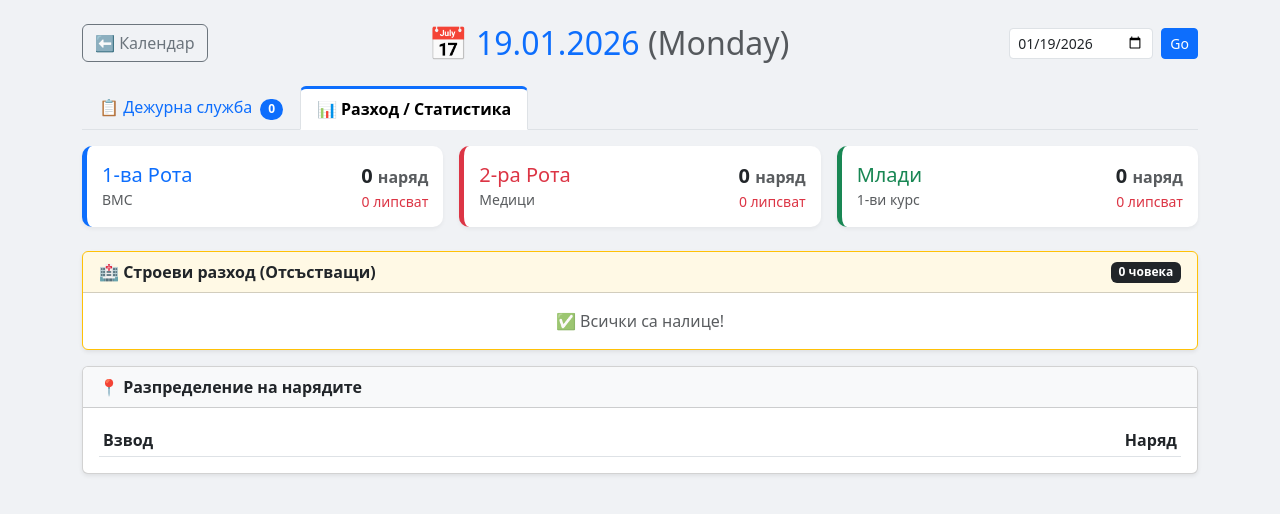
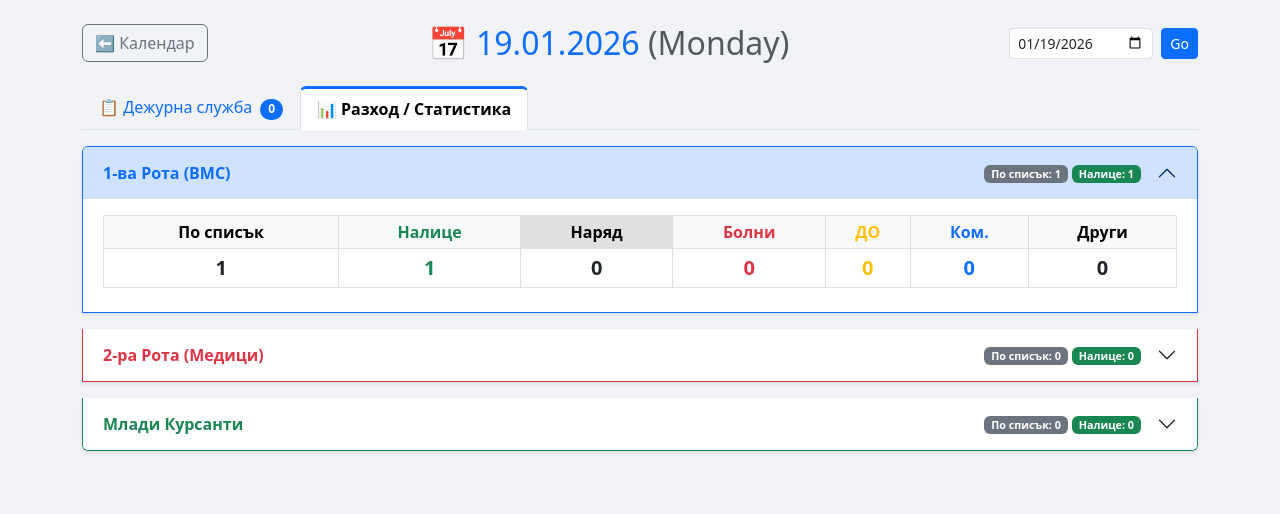
Before and after one commit to Ivoslav/dutos-v3, a Django app: page /roster/daily/ in a window 1280 px wide, after a click on "📊 Разход / Статистика". Shown: the top 514 px of the page. Run offline with Django 5.2, Linux system fonts and the light colour scheme; tables that the repository leaves empty hold one stand-in row (values such as "Sample post"); lists and menus that the app fills with data are empty.

Commit message:
Refactor daily roster stats and reporting UI
Reworked the daily roster view and template to generate and display a detailed, group-based report of soldier statuses (present, on duty, sick, home, mission, other) using an accordion UI. The backend now builds a comprehensive report structure for each group, replacing the previous hardcoded statistics and absentee tables, and the frontend renders this with improved clarity and breakdowns for each status type.

```diff
--- a/roster/templates/roster/daily_roster.html
+++ b/roster/templates/roster/daily_roster.html
@@ -95,153 +95,128 @@
         </div>
 
         <div class="tab-pane fade" id="stats">
+
+            <div class="accordion" id="reportAccordion">
+
+                {% for key, group in report.items %}
+                <div class="accordion-item mb-3 border-{{ group.class }} shadow-sm">
+
+                    <h2 class="accordion-header" id="heading{{ key }}">
+                        <button class="accordion-button {% if not forloop.first %}collapsed{% endif %}" type="button"
+                                data-bs-toggle="collapse" data-bs-target="#collapse{{ key }}">
+                            <div class="d-flex w-100 justify-content-between align-items-center me-3">
+                                <span class="fw-bold text-{{ group.class }}">{{ group.name }}</span>
+
+                                <div style="font-size: 0.9rem;">
+                                    <span class="badge bg-secondary">По списък: {{ group.total }}</span>
+                                    <span class="badge bg-success">Налице: {{ group.present }}</span>
+                                    {% if group.duty %}<span class="badge bg-dark">Наряд: {{ group.duty|length }}</span>{% endif %}
+                                    {% if group.sick %}<span class="badge bg-danger">Болни: {{ group.sick|length }}</span>{% endif %}
+                                </div>
+                            </div>
+                        </button>
+                    </h2>
+
+                    <div id="collapse{{ key }}" class="accordion-collapse collapse {% if forloop.first %}show{% endif %}"
+                         data-bs-parent="#reportAccordion">
+                        <div class="accordion-body">
+
+                            <table class="table table-bordered table-sm text-center mb-4">
+                                <thead class="table-light">
+                                    <tr>
+                                        <th>По списък</th>
+                                        <th class="text-success">Налице</th>
+                                        <th class="table-active">Наряд</th>
+                                        <th class="text-danger">Болни</th>
+                                        <th class="text-warning">ДО</th>
+                                        <th class="text-primary">Ком.</th>
+                                        <th>Други</th>
+                                    </tr>
+                                </thead>
+                                <tbody class="fw-bold fs-5">
+                                    <tr>
+                                        <td>{{ group.total }}</td>
+                                        <td class="text-success">{{ group.present }}</td>
+                                        <td>{{ group.duty|length }}</td>
+                                        <td class="text-danger">{{ group.sick|length }}</td>
+                                        <td class="text-warning">{{ group.home|length }}</td>
+                                        <td class="text-primary">{{ group.mission|length }}</td>
+                                        <td>{{ group.other|length }}</td>
+                                    </tr>
+                                </tbody>
+                            </table>
+
                             <div class="row g-3">
 
-                <div class="col-md-4">
-                    <div class="stats-card border-start border-5 border-primary">
-                        <div class="d-flex justify-content-between align-items-center">
-                            <div>
-                                <h5 class="text-primary mb-0">1-ва Рота</h5>
-                                <small class="text-muted">ВМС</small>
-                            </div>
-                            <div class="text-end">
-                                <div class="fw-bold fs-5">{{ c1_stats.duty }} <span class="text-muted fs-6">наряд</span></div>
-                                <div class="text-danger small">{{ c1_stats.absent }} липсват</div>
+                                {% if group.duty %}
+                                <div class="col-md-6">
+                                    <div class="card h-100 border-secondary">
+                                        <div class="card-header bg-secondary text-white py-1">💂 Наряд ({{ group.duty|length }})</div>
+                                        <ul class="list-group list-group-flush small">
+                                            {% for s in group.duty %}
+                                            <li class="list-group-item d-flex justify-content-between">
+                                                <span>{{ s.soldier.last_name }}</span>
+                                                <strong>{{ s.duty_type.name }}</strong>
+                                            </li>
+                                            {% endfor %}
+                                        </ul>
                                     </div>
                                 </div>
+                                {% endif %}
+
+                                {% if group.sick %}
+                                <div class="col-md-6">
+                                    <div class="card h-100 border-danger">
+                                        <div class="card-header bg-danger text-white py-1">🤒 Болни / Лазарет ({{ group.sick|length }})</div>
+                                        <ul class="list-group list-group-flush small">
+                                            {% for l in group.sick %}
+                                            <li class="list-group-item">
+                                                <strong>{{ l.soldier.last_name }}</strong>
+                                                <span class="text-muted fst-italic">- {{ l.reason|default:"Болест" }}</span>
+                                                <span class="float-end">{{ l.end_date|date:"d.m" }}</span>
+                                            </li>
+                                            {% endfor %}
+                                        </ul>
                                     </div>
                                 </div>
+                                {% endif %}
 
-                <div class="col-md-4">
-                    <div class="stats-card border-start border-5 border-danger">
-                        <div class="d-flex justify-content-between align-items-center">
-                            <div>
-                                <h5 class="text-danger mb-0">2-ра Рота</h5>
-                                <small class="text-muted">Медици</small>
-                            </div>
-                            <div class="text-end">
-                                <div class="fw-bold fs-5">{{ c2_stats.duty }} <span class="text-muted fs-6">наряд</span></div>
-                                <div class="text-danger small">{{ c2_stats.absent }} липсват</div>
+                                {% if group.home %}
+                                <div class="col-md-6">
+                                    <div class="card h-100 border-warning">
+                                        <div class="card-header bg-warning text-dark py-1">🏠 Домашен отпуск ({{ group.home|length }})</div>
+                                        <ul class="list-group list-group-flush small">
+                                            {% for l in group.home %}
+                                            <li class="list-group-item">
+                                                <strong>{{ l.soldier.last_name }}</strong>
+                                                <span class="float-end">до {{ l.end_date|date:"d.m" }}</span>
+                                            </li>
+                                            {% endfor %}
+                                        </ul>
                                     </div>
                                 </div>
+                                {% endif %}
+
+                                {% if group.mission %}
+                                <div class="col-md-6">
+                                    <div class="card h-100 border-primary">
+                                        <div class="card-header bg-primary text-white py-1">✈️ Командировка ({{ group.mission|length }})</div>
+                                        <ul class="list-group list-group-flush small">
+                                            {% for l in group.mission %}
+                                            <li class="list-group-item">
+                                                <strong>{{ l.soldier.last_name }}</strong>
+                                                <span class="float-end">{{ l.end_date|date:"d.m" }}</span>
+                                            </li>
+                                            {% endfor %}
+                                        </ul>
                                     </div>
                                 </div>
+                                {% endif %}
 
-                <div class="col-md-4">
-                    <div class="stats-card border-start border-5 border-success">
-                        <div class="d-flex justify-content-between align-items-center">
-                            <div>
-                                <h5 class="text-success mb-0">Млади</h5>
-                                <small class="text-muted">1-ви курс</small>
-                            </div>
-                            <div class="text-end">
-                                <div class="fw-bold fs-5">{{ young_stats.duty }} <span class="text-muted fs-6">наряд</span></div>
-                                <div class="text-danger small">{{ young_stats.absent }} липсват</div>
+                            </div> </div>
                     </div>
                 </div>
-                    </div>
-                </div>
-
-                <div class="col-12 mt-4">
-                    <div class="card shadow-sm border-warning">
-                        <div class="card-header bg-warning bg-opacity-10 text-dark d-flex justify-content-between align-items-center">
-                            <strong>🏥 Строеви разход (Отсъстващи)</strong>
-                            <span class="badge bg-dark">{{ absent_count }} човека</span>
-                        </div>
-                        <div class="card-body p-0">
-                            {% if absentees %}
-                            <table class="table table-hover mb-0 align-middle">
-                                <thead class="table-light">
-                                    <tr>
-                                        <th>Рота</th> <th>Име и Звание</th>
-                                        <th>Причина</th>
-                                        <th>Период</th>
-                                        <th class="text-end">Остават</th> </tr>
-                                </thead>
-                                <tbody>
-                                {% for leave in absentees %}
-                                    <tr>
-                                        <td>
-                                            {% if leave.soldier.platoon == 'Млади' %}
-                                                <span class="badge bg-success">М</span>
-                                            {% elif leave.soldier.company == '1' %}
-                                                <span class="badge bg-primary">1Р</span>
-                                            {% else %}
-                                                <span class="badge bg-danger">2Р</span>
-                                            {% endif %}
-                                        </td>
-
-                                        <td>
-                                            <span class="fw-bold">{{ leave.soldier.rank_title }} {{ leave.soldier.last_name }}</span>
-                                            <div class="small text-muted" style="font-size: 0.75rem;">
-                                                {{ leave.soldier.faculty_number }} (Взв. {{ leave.soldier.platoon }})
-                                            </div>
-                                        </td>
-
-                                        <td>
-                                            {% if leave.leave_type == 'sick' %}
-                                                <span class="text-danger fw-bold">🤒 Болничен</span>
-                                            {% elif leave.leave_type == 'home' %}
-                                                <span class="text-warning fw-bold text-dark">🏠 Отпуск</span>
-                                            {% elif leave.leave_type == 'mission' %}
-                                                <span class="text-primary fw-bold">✈️ Командировка</span>
-                                            {% else %}
-                                                {{ leave.get_leave_type_display }}
-                                            {% endif %}
-
-                                            {% if leave.reason %}
-                                                <br><small class="text-muted">"{{ leave.reason }}"</small>
-                                            {% endif %}
-                                        </td>
-
-                                        <td>
-                                            {{ leave.start_date|date:"d.m" }} — {{ leave.end_date|date:"d.m" }}
-                                        </td>
-
-                                        <td class="text-end">
-                                            {% if leave.days_left == 0 %}
-                                                <span class="badge bg-success">Последен ден</span>
-                                            {% else %}
-                                                <span class="fw-bold">{{ leave.days_left }}</span> дни
-                                            {% endif %}
-                                        </td>
-                                    </tr>
                 {% endfor %}
-                                </tbody>
-                            </table>
-                            {% else %}
-                                <div class="p-3 text-center text-muted">
-                                    ✅ Всички са налице!
-                                </div>
-                            {% endif %}
-                        </div>
-                    </div>
-                </div>
-
-                <div class="col-12">
-                    <div class="card shadow-sm">
-                        <div class="card-header bg-light"><strong>📍 Разпределение на нарядите</strong></div>
-                        <div class="card-body">
-                            <table class="table table-sm table-striped mb-0">
-                                <thead><tr><th>Взвод</th><th class="text-end">Наряд</th></tr></thead>
-                                <tbody>
-                                    {% for item in platoon_stats %}
-                                    <tr>
-                                        <td>
-                                            {% if item.soldier__platoon == 'Млади' %}
-                                                👶 Млади курсанти
-                                            {% else %}
-                                                Взвод {{ item.soldier__platoon }}
-                                            {% endif %}
-                                        </td>
-                                        <td class="text-end fw-bold">{{ item.count }}</td>
-                                    </tr>
-                                    {% endfor %}
-                                </tbody>
-                            </table>
-                        </div>
-                    </div>
-                </div>
 
             </div>
         </div>
--- a/roster/views.py
+++ b/roster/views.py
@@ -9,7 +9,7 @@ import datetime
 
 # --- ФУНКЦИЯ 1: ГРАФИК (Това ти липсваше) ---
 def roster_view(request):
-    # ... (стандартното начало за датата) ...
+    # 1. Дата
     date_str = request.GET.get('date')
     if date_str:
         try:
@@ -19,58 +19,63 @@ def roster_view(request):
     else:
         selected_date = datetime.date.today()
 
-    # 1. Наряди (Хората в строя)
-    shifts = DutyShift.objects.filter(date=selected_date).order_by(
+    # 2. НАРЯДИ - ТУК Е ПОПРАВКАТА (order_by)
+    shifts = DutyShift.objects.filter(date=selected_date).select_related('soldier', 'duty_type').order_by(
         '-soldier__rank_group__priority',
         '-duty_type__weight'
     )
 
-    # 2. Отсъстващи (Хората извън строя)
-    absentees = Leave.objects.filter(
-        start_date__lte=selected_date,
-        end_date__gte=selected_date
-    ).select_related('soldier').order_by('leave_type', 'soldier__last_name')
+    # 3. Отпуски
+    leaves = list(Leave.objects.filter(start_date__lte=selected_date, end_date__gte=selected_date).select_related('soldier'))
 
-    # --- НОВО: Изчисляваме дните и броим по роти ---
-    absent_c1 = 0
-    absent_c2 = 0
-    absent_young = 0
+    # 4. Всички войници (за статистиката)
+    all_soldiers = Soldier.objects.filter(is_active=True).order_by('rank_group__priority', 'last_name')
 
-    # Обработваме списъка, за да добавим полезна инфо
-    for leave in absentees:
-        # Изчисляваме оставащи дни (чисто число)
-        delta = leave.end_date - selected_date
-        leave.days_left = delta.days
+    # 5. Генериране на Строевата Записка (Report)
+    report = {
+        '1': {'name': '1-ва Рота (ВМС)', 'class': 'primary', 'total': 0, 'present': 0, 'duty': [], 'sick': [], 'home': [], 'mission': [], 'other': []},
+        '2': {'name': '2-ра Рота (Медици)', 'class': 'danger', 'total': 0, 'present': 0, 'duty': [], 'sick': [], 'home': [], 'mission': [], 'other': []},
+        'young': {'name': 'Млади Курсанти', 'class': 'success', 'total': 0, 'present': 0, 'duty': [], 'sick': [], 'home': [], 'mission': [], 'other': []}
+    }
 
-        # Броим ги
-        if leave.soldier.platoon == 'Млади':
-            absent_young += 1
-        elif leave.soldier.company == '1':
-            absent_c1 += 1
-        elif leave.soldier.company == '2':
-            absent_c2 += 1
+    # Помощни мапове за бързодействие
+    shift_map = {s.soldier_id: s for s in shifts}
+    leave_map = {l.soldier_id: l for l in leaves}
 
-    # 3. Статистика за НАРЯДИТЕ (както преди)
-    platoon_stats = shifts.values('soldier__platoon').annotate(count=Count('id')).order_by('soldier__platoon')
+    for s in all_soldiers:
+        # Определяме групата
+        if s.platoon == 'Млади':
+            group_key = 'young'
+        elif s.company == '1':
+            group_key = '1'
+        elif s.company == '2':
+            group_key = '2'
+        else:
+            continue
 
-    duty_c1 = shifts.filter(soldier__company='1').count()
-    duty_c2 = shifts.filter(soldier__company='2').count()
-    duty_young = shifts.filter(soldier__platoon='Млади').count()
+        report[group_key]['total'] += 1
+
+        # Проверяваме статуса
+        if s.id in leave_map:
+            l = leave_map[s.id]
+            if l.leave_type == 'sick': report[group_key]['sick'].append(l)
+            elif l.leave_type == 'home': report[group_key]['home'].append(l)
+            elif l.leave_type == 'mission': report[group_key]['mission'].append(l)
+            else: report[group_key]['other'].append(l)
+
+        elif s.id in shift_map:
+            sh = shift_map[s.id]
+            report[group_key]['duty'].append(sh)
+
+        else:
+            report[group_key]['present'] += 1
 
     context = {
         'selected_date': selected_date,
-        'shifts': shifts,
-        'platoon_stats': platoon_stats,
-
-        # Пращаме разбивката: Наряд / Отсъстващи
-        'c1_stats': {'duty': duty_c1, 'absent': absent_c1},
-        'c2_stats': {'duty': duty_c2, 'absent': absent_c2},
-        'young_stats': {'duty': duty_young, 'absent': absent_young},
-
-        'absent_count': absentees.count(),
-        'absentees': absentees,
+        'shifts': shifts,     # Вече е сортирано правилно
+        'report': report,
         'total_on_duty': shifts.count(),
-        'all_soldiers': Soldier.objects.filter(is_active=True).order_by('last_name')
+        'all_soldiers': all_soldiers
     }
     return render(request, 'roster/daily_roster.html', context)
 
```
Lines whose indentation alone changed are shown as unchanged.
